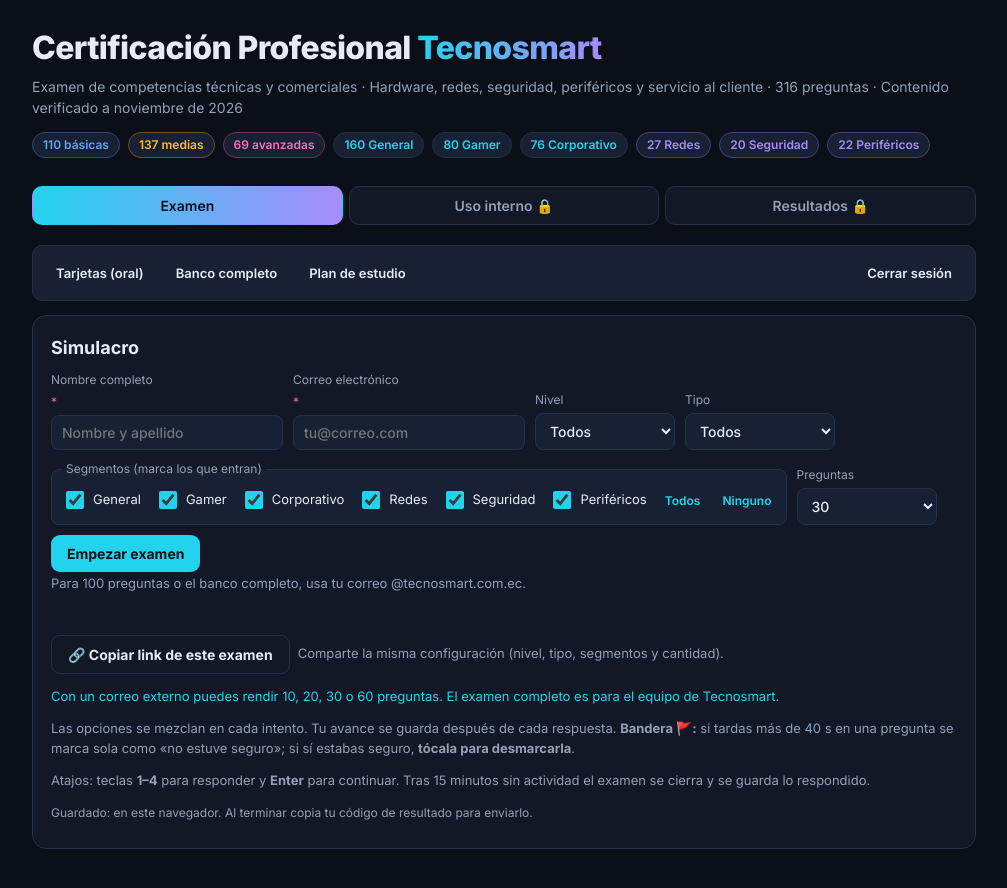
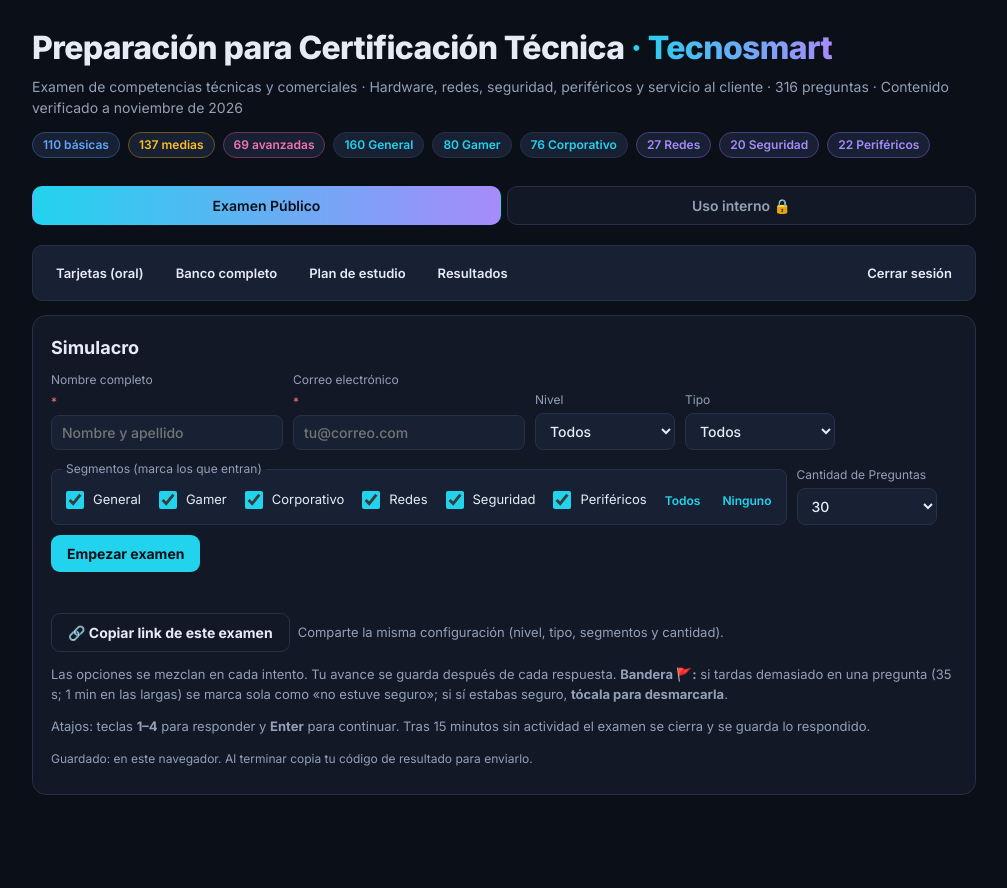
Before and after one commit to erikpro-ec/prueba-tecnosmart, a plain HTML site: page index.html in a window 1280 px wide. Shown: the whole page, without its empty margins (136-1143 px from the left). After the commit the page ends 855 px from the top, so only its background shows below. Drawn offline with Linux system fonts and the light colour scheme; no server answers.

Commit message:
Pestaña Resultados dentro de Uso interno, 50 preguntas, flag 35 s/60 s, nuevo título y textos públicos
Co-Authored-By: Claude Sonnet 5.5 <noreply@anthropic.com>
Claude-Session: https://claude.ai/code/session_01WsQ8LKKpF8VBkY1SqvEDLj

```diff
--- a/index.html
+++ b/index.html
@@ -3,7 +3,7 @@
 <head>
 <meta charset="UTF-8">
 <meta name="viewport" content="width=device-width, initial-scale=1">
-<title>Certificación Profesional Tecnosmart · Examen técnico</title>
+<title>Preparación para Certificación Técnica - Tecnosmart</title>
 <link rel="preconnect" href="https://fonts.googleapis.com">
 <link href="https://fonts.googleapis.com/css2?family=Inter:wght@400;500;600;700;800&family=JetBrains+Mono:wght@500&display=swap" rel="stylesheet">
 <style>
@@ -165,19 +165,18 @@ img,svg,video{max-width:100%}
 <body>
 <div class="wrap">
 <header>
-  <h1>Certificación Profesional <span>Tecnosmart</span></h1>
+  <h1>Preparación para Certificación Técnica <span>· Tecnosmart</span></h1>
   <p>Examen de competencias técnicas y comerciales · Hardware, redes, seguridad, periféricos y servicio al cliente · <span id="tot">60</span> preguntas · Contenido verificado a noviembre de 2026</p>
   <div class="stats" id="stats"></div>
 </header>
 
 <nav>
-  <button data-v="quiz">Examen</button>
+  <button data-v="quiz">Examen Público</button>
   <button data-v="interno">Uso interno 🔒</button>
-  <button data-v="admin">Resultados 🔒</button>
 </nav>
-<div class="subnav hidden" id="inSub"><button data-v="tarjetas">Tarjetas (oral)</button><button data-v="banco">Banco completo</button><button data-v="plan">Plan de estudio</button><span class="sp"></span><span class="lock" id="inIdle"></span><button id="inOut" type="button">Cerrar sesión</button></div>
+<div class="subnav hidden" id="inSub"><button data-v="tarjetas">Tarjetas (oral)</button><button data-v="banco">Banco completo</button><button data-v="plan">Plan de estudio</button><button data-v="admin">Resultados</button><span class="sp"></span><span class="lock" id="inIdle"></span><button id="inOut" type="button">Cerrar sesión</button></div>
 <section id="v-interno" class="hidden">
-  <div class="panel"><h2>Uso interno · Tecnosmart</h2><p class="note">Tarjetas de estudio, banco completo de preguntas con respuestas y plan de estudio. Acceso solo para el equipo.</p>
+  <div class="panel"><h2>Uso interno · Tecnosmart</h2><p class="note">Tarjetas de estudio, banco completo, plan de estudio y resultados de los participantes. Acceso solo para el equipo.</p>
     <label>Clave de acceso<input type="password" id="inPw" autocomplete="off"></label>
     <div class="err" id="inErr"></div><div class="row" style="margin-top:8px"><button class="btn" id="inGo" type="button">Entrar</button></div>
     <p class="note" style="margin-top:8px">La sesión se cierra sola tras 15 minutos sin actividad.</p></div>
@@ -199,14 +198,14 @@ img,svg,video{max-width:100%}
       <label>Correo electrónico <span class="req">*</span><input type="email" id="qEmail" placeholder="tu@correo.com" autocomplete="email" inputmode="email"></label>
       <label>Nivel<select id="qLvl"><option value="all">Todos</option><option value="B">Básico</option><option value="M">Medio</option><option value="A">Avanzado</option></select></label><label>Tipo<select id="qTipo"><option value="all">Todos</option><option value="Concepto">Conceptos</option><option value="Caso">Casos prácticos</option></select></label>
       <fieldset class="segs" id="qSeg"><legend>Segmentos (marca los que entran)</legend></fieldset>
-      <label>Preguntas<select id="qCount"><option value="10">10</option><option value="20">20</option><option value="30" selected>30</option><option value="60">60</option><option value="100" data-corp>100</option><option value="999" data-corp>Todas</option></select></label>
+      <label>Cantidad de Preguntas<select id="qCount"><option value="10">10</option><option value="20">20</option><option value="30" selected>30</option><option value="50">50</option><option value="100" data-corp>100</option><option value="999" data-corp>Todas</option></select></label>
       <button class="btn" id="qStart">Empezar examen</button>
     </div>
     <p class="note" id="qCountNote" style="margin-top:2px"></p>
     <div class="err" id="qErr"></div>
     <div class="share"><button class="btn ghost" id="qShare" type="button">🔗 Copiar link de este examen</button><span class="note">Comparte la misma configuración (nivel, tipo, segmentos y cantidad).</span></div>
     <p class="note" id="qPubNote" style="color:var(--acc)"></p>
-    <p class="note" style="margin-top:8px">Las opciones se mezclan en cada intento. Tu avance se guarda después de cada respuesta. <b>Bandera 🚩:</b> si tardas más de 40 s en una pregunta se marca sola como «no estuve seguro»; si sí estabas seguro, <b>tócala para desmarcarla</b>.</p><p class="note">Atajos: teclas <b>1–4</b> para responder y <b>Enter</b> para continuar. Tras 15 minutos sin actividad el examen se cierra y se guarda lo respondido.</p><div class="dbst no" id="dbSt">Guardado: en este navegador.</div>
+    <p class="note" style="margin-top:8px">Las opciones se mezclan en cada intento. Tu avance se guarda después de cada respuesta. <b>Bandera 🚩:</b> si tardas demasiado en una pregunta (35 s; 1 min en las largas) se marca sola como «no estuve seguro»; si sí estabas seguro, <b>tócala para desmarcarla</b>.</p><p class="note">Atajos: teclas <b>1–4</b> para responder y <b>Enter</b> para continuar. Tras 15 minutos sin actividad el examen se cierra y se guarda lo respondido.</p><div class="dbst no" id="dbSt">Guardado: en este navegador.</div>
     <div class="row" style="margin-top:8px"></div>
     <div id="qHist" class="hidden"></div>
   </div>
@@ -1909,14 +1908,14 @@ f.addEventListener("change",cb);f.querySelectorAll(".lnk").forEach(b=>b.onclick=
 const segSel=id=>[...$(id).querySelectorAll("input:checked")].map(i=>i.value);
 
 /* ---------- Navegación ---------- */
-const views=["quiz","interno","tarjetas","banco","plan","admin"],INT=["tarjetas","banco","plan"];let INOK=false;
-function show(v){if(!views.includes(v))v="quiz";if(INT.includes(v)&&!INOK)v="interno";if(v==="interno"&&INOK)v="tarjetas";if(v!=="admin"&&typeof adOpen!=="undefined"&&adOpen){adOpen=false;$("adBody").classList.add("hidden");$("adGate").classList.remove("hidden");$("adPw").value=""}views.forEach(n=>$("v-"+n).classList.toggle("hidden",n!==v));document.querySelectorAll("nav button").forEach(b=>b.classList.toggle("on",b.dataset.v===v||(b.dataset.v==="interno"&&INT.includes(v))));$("inSub").classList.toggle("hidden",!(INOK&&INT.includes(v)));document.querySelectorAll("#inSub button[data-v]").forEach(b=>b.classList.toggle("on",b.dataset.v===v));if(location.hash!=="#"+v)history.replaceState(null,"","#"+v)}
+const views=["quiz","interno","tarjetas","banco","plan","admin"],INT=["tarjetas","banco","plan","admin"];let INOK=false;
+function show(v){if(!views.includes(v))v="quiz";if(INT.includes(v)&&!INOK)v="interno";if(v==="interno"&&INOK)v="tarjetas";views.forEach(n=>$("v-"+n).classList.toggle("hidden",n!==v));document.querySelectorAll("nav button").forEach(b=>b.classList.toggle("on",b.dataset.v===v||(b.dataset.v==="interno"&&INT.includes(v))));$("inSub").classList.toggle("hidden",!(INOK&&INT.includes(v)));document.querySelectorAll("#inSub button[data-v]").forEach(b=>b.classList.toggle("on",b.dataset.v===v));if(location.hash!=="#"+v)history.replaceState(null,"","#"+v);if(v==="admin"&&INOK&&APIOK&&ADKEY)loadRemote().then(r=>{REMOTE=r||[];if(adOpen)renderAdmin()})}
 document.querySelectorAll("nav button,#inSub button[data-v]").forEach(b=>b.onclick=()=>show(b.dataset.v));
 async function checkKey(v){if(!v)return false;if(APIOK)return await apiAuth(v);return await pwOk(v)}
 async function inEnter(){const v=$("inPw").value;$("inErr").textContent="Verificando…";const ok=await checkKey(v);if(!ok){$("inErr").textContent="Clave incorrecta.";return}
-INOK=true;EDOK=true;$("inPw").value="";$("inErr").textContent="";if($("bLockSt")){$("bLockSt").textContent="🔓 Edición desbloqueada";$("bLock").classList.remove("hidden")}show("tarjetas")}
+INOK=true;EDOK=true;if(APIOK)ADKEY=v;adOpen=true;$("adErr").textContent="";$("adGate").classList.add("hidden");$("adBody").classList.remove("hidden");try{renderAdmin();loadRemote().then(r=>{REMOTE=r||[];if(adOpen)renderAdmin()})}catch(e){}$("inPw").value="";$("inErr").textContent="";if($("bLockSt")){$("bLockSt").textContent="🔓 Edición desbloqueada";$("bLock").classList.remove("hidden")}show("tarjetas")}
 $("inGo").onclick=inEnter;$("inPw").onkeydown=e=>{if(e.key==="Enter")inEnter()};
-function lockInterno(){INOK=false;EDOK=false;EDIT=null;if($("bLockSt")){$("bLockSt").textContent="🔒 Edición bloqueada";$("bLock").classList.add("hidden")}if(INT.includes(location.hash.slice(1)))show("interno")}
+function lockInterno(){INOK=false;EDOK=false;EDIT=null;adOpen=false;ADKEY="";$("adBody").classList.add("hidden");$("adGate").classList.remove("hidden");$("adPw").value="";if($("bLockSt")){$("bLockSt").textContent="🔒 Edición bloqueada";$("bLock").classList.add("hidden")}if(INT.includes(location.hash.slice(1)))show("interno")}
 $("inOut").onclick=()=>{lockInterno();toast("Sesión de uso interno cerrada")};
 function toast(t){const d=document.createElement("div");d.className="toast";d.setAttribute("role","status");d.textContent=t;document.body.appendChild(d);setTimeout(()=>d.remove(),2600)}
 /* Cierre por inactividad (15 min) */
@@ -1950,7 +1949,7 @@ $("adBody").innerHTML=`<div class="row" style="justify-content:space-between;ali
 ${rk}<h2 style="margin-top:14px">Participantes</h2><div class="row"><input type="text" id="adQ" placeholder="Buscar por nombre o correo" value="${esc(qs)}"><button class="btn ghost" id="adCsv" type="button">Exportar CSV (copiar)</button></div>
 <textarea id="adOut" rows="4" class="hidden" readonly style="margin-top:8px"></textarea>
 ${h.length?`<table style="margin-top:10px"><tr><th>Fecha</th><th>Participante</th><th>Filtro</th><th>Puntaje</th><th>Tiempo</th><th>★</th><th></th></tr>${h.map(r=>`<tr><td>${new Date(r.d).toLocaleString("es-EC",{dateStyle:"short",timeStyle:"short"})}<br><span class="note">${esc(r.src||"navegador")}${r.st==="en curso"?" · en curso ("+r.t+"/"+(r.tq||r.t)+")":""}</span></td><td>${esc(r.n)}<br><span class="note">${esc(r.e)}</span></td><td>${esc(r.f)}</td><td><b>${r.p}%</b> (${r.c}/${r.t})</td><td>${fmtT(r.dur||0)}</td><td>${stars(r.rating)}</td><td><button class="btn ghost adD" data-id="${r.id}" type="button">Ver</button></td></tr><tr class="hidden" id="ad-${r.id}"><td colspan="7"><b>Expectativa:</b> ${esc(r.exp||"—")}<br><b>Comentario:</b> ${esc(r.comment||"—")}<br><b>Sugerencias:</b> ${(r.sug&&r.sug.length?r.sug.map(esc).join(" · "):"—")}<br><b>Por nivel:</b> ${["B","M","A"].filter(k=>r.by&&r.by[k]).map(k=>LV[k]+" "+r.by[k].o+"/"+r.by[k].t).join(" · ")||"—"}<br><b>Falladas:</b> ${(r.miss||[]).map(m=>"P"+m.n).join(", ")||"ninguna"}<br><b>Marcadas:</b> ${(r.flags||[]).map(f=>"P"+f.n+(f.auto?" (auto)":"")).join(", ")||"ninguna"}<br><b>Refutaciones:</b> ${(r.refs||[]).map(f=>"P"+f.n+": "+esc(f.c)).join(" · ")||"ninguna"}</td></tr>`).join("")}</table>`:`<p class="note" style="margin-top:12px">Aún no hay tests en este navegador.</p>`}`;
-$("adLock").onclick=()=>{adOpen=false;$("adBody").classList.add("hidden");$("adGate").classList.remove("hidden");$("adPw").value=""};
+$("adLock").onclick=()=>{lockInterno();toast("Sesión de uso interno cerrada")};
 $("adQ").oninput=()=>{const v=$("adQ").value;renderAdmin();const e=$("adQ");e.focus();e.setSelectionRange(v.length,v.length)};
 $("adCsv").onclick=()=>{const t=adCsv(all);const o=$("adOut");o.classList.remove("hidden");o.value=t;o.select();try{navigator.clipboard.writeText(t)}catch(x){}};
 document.querySelectorAll(".adD").forEach(b=>b.onclick=()=>$("ad-"+b.dataset.id).classList.toggle("hidden"));
@@ -1989,7 +1988,7 @@ function mergedPeople(){const m={};const rank=r=>(r.st==="en curso"?0:2)+(r.rati
 /* ---------- Quiz ---------- */
 let run=null,tmr=null;const strip=h=>String(h).replace(/<[^>]+>/g,"").replace(/&amp;/g,"&");const fmtT=s=>Math.floor(s/60)+":"+String(s%60).padStart(2,"0");
 const MAILRX=/^[^\s@<>"]+@[^\s@<>"]+\.[a-z]{2,}$/i,TSRX=/@tecnosmart\.com\.ec$/i,ENDPOINT="";
-function updateCounts(){const corp=TSRX.test(($("qEmail").value||"").trim().toLowerCase());const sel=$("qCount");sel.querySelectorAll("option[data-corp]").forEach(o=>{o.hidden=!corp;o.disabled=!corp});if(!corp&&(sel.value==="100"||sel.value==="999"))sel.value="60";$("qCountNote").textContent=corp?"":"Para 100 preguntas o el banco completo, usa tu correo @tecnosmart.com.ec."}
+function updateCounts(){const corp=TSRX.test(($("qEmail").value||"").trim().toLowerCase());const sel=$("qCount");sel.querySelectorAll("option[data-corp]").forEach(o=>{o.hidden=!corp;o.disabled=!corp});if(!corp&&(sel.value==="100"||sel.value==="999"))sel.value="50";$("qCountNote").textContent=""}
 const wc=t=>(t.trim().match(/\S+/g)||[]).length;
 const people=()=>store.get("ts_people",[]);
 function savePerson(r){const a=people(),i=a.findIndex(x=>x.id===r.id);if(i>=0)a[i]=r;else a.push(r);store.set("ts_people",a)}
@@ -2013,14 +2012,15 @@ $("qSetup").classList.add("hidden");$("qRun").classList.remove("hidden");renderQ
 document.addEventListener("keydown",e=>{if(!run||run.done||$("qRun").classList.contains("hidden"))return;const tg=e.target.tagName;if(tg==="TEXTAREA"||tg==="INPUT"||tg==="SELECT")return;
  if(!run.ans&&/^[1-4]$/.test(e.key)){const b=$("qRun").querySelector('.opt[data-k="'+e.key+'"]');if(b){e.preventDefault();b.click()}}
  else if(run.ans&&e.key==="Enter"&&$("qNext")){e.preventDefault();$("qNext").click()}});
+function flagSecs(x){const w=(String(x.q)+" "+String(x.o[0])).replace(/<[^>]*>/g," ").split(/\s+/).filter(Boolean).length;return w>60?60:35}
 function renderQ(){const x=run.pool[run.i];const opts=shuffle(x.o.map((t,j)=>({t,c:j===0})));
 $("qRun").innerHTML=`<div class="qhead"><span class="qnum">Pregunta ${run.i+1} de ${run.pool.length} · P${x.n}</span><span class="qnum" id="qTimer">⏱ ${fmtT(Math.round((Date.now()-run.t0)/1000))}</span><span class="qnum">✓ ${run.ok}${run.streak>=3?` · <span class="streak">🔥 racha ${run.streak}</span>`:""}</span></div>
 <div class="bar" role="progressbar" aria-valuemin="0" aria-valuemax="${run.pool.length}" aria-valuenow="${run.i}"><i style="width:${run.i/run.pool.length*100}%"></i></div><div>${chips(x)}</div><div class="qtext">${x.q}</div><div class="row" style="margin:6px 0;align-items:center"><button class="btn ghost" id="qFlag" type="button"></button><span class="note" id="qFlagNote"></span></div>
 <div class="opts">${opts.map((o,j)=>`<button class="opt" data-c="${o.c?1:0}" data-k="${j+1}">${String.fromCharCode(65+j)}) ${o.t}</button>`).join("")}</div><div id="qExp"></div><div id="qRefBox"></div>`;
-const n=x.n;clearTimeout(run.at);run.q0=Date.now();run.ans=false;
-const paintF=()=>{const f=run.fl[n],on=!!(f&&f.m);$("qFlag").classList.toggle("on",on);$("qFlag").textContent=on?"🚩 Marcada: no estuve seguro (quitar)":"🚩 En esta pregunta no estuve seguro";$("qFlagNote").textContent=on&&f.auto?"Se marcó sola por pasar de 40 s. Si sí estabas seguro, toca la bandera para desmarcarla.":on?"Toca la bandera otra vez para desmarcarla.":""};paintF();
+const n=x.n;clearTimeout(run.at);run.q0=Date.now();run.ans=false;const FT=flagSecs(x);
+const paintF=()=>{const f=run.fl[n],on=!!(f&&f.m);$("qFlag").classList.toggle("on",on);$("qFlag").textContent=on?"🚩 Marcada: no estuve seguro (quitar)":"🚩 En esta pregunta no estuve seguro";$("qFlagNote").textContent=on&&f.auto?"Se marcó sola por pasar de "+FT+" s. Si sí estabas seguro, toca la bandera para desmarcarla.":on?"Toca la bandera otra vez para desmarcarla.":""};paintF();
 $("qFlag").onclick=()=>{const f=run.fl[n];run.fl[n]=(f&&f.m)?{m:false,off:true}:{m:true,auto:false,sec:Math.round((Date.now()-run.q0)/1000)};paintF();if(run.ans)saveProgress()};
-run.at=setTimeout(()=>{if(!run.ans&&!(run.fl[n]&&run.fl[n].off)&&!(run.fl[n]&&run.fl[n].m)){run.fl[n]={m:true,auto:true,sec:40};paintF()}},40000);
+run.at=setTimeout(()=>{if(!run.ans&&!(run.fl[n]&&run.fl[n].off)&&!(run.fl[n]&&run.fl[n].m)){run.fl[n]={m:true,auto:true,sec:FT};paintF()}},FT*1000);
 $("qRun").querySelectorAll(".opt").forEach(b=>b.onclick=()=>{const good=b.dataset.c==="1";if(good){run.ok++;run.streak++;run.best=Math.max(run.best,run.streak)}else{run.miss.push(x);run.streak=0}run.ans=true;clearTimeout(run.at);run.qt[n]=Math.round((Date.now()-run.q0)/1000);run.res[n]=good;saveProgress();
 $("qRun").querySelectorAll(".opt").forEach(o=>{o.disabled=true;if(o.dataset.c==="1")o.classList.add("ok")});if(good)b.classList.add("pop");else b.classList.add("bad","shake");
 $("qExp").innerHTML=`<div class="exp"><b>${good?"¡Correcto!":"Respuesta correcta: "+x.o[0]}</b><br>${x.e}</div><div class="row" style="margin-top:12px;justify-content:flex-end"><button class="btn ghost" id="qRef" type="button"></button>${(run.pool.length>10&&(run.i+1)>=Math.ceil(run.pool.length*0.6)&&run.i+1<run.pool.length)?`<button class="btn ghost" id="qQuit">Terminar</button>`:""}<button class="btn" id="qNext">${run.i+1<run.pool.length?"Siguiente →":"Ver resultado"}</button></div>`;
@@ -2048,12 +2048,12 @@ function shareURL(cfg){const base=/github\.io$/.test(location.hostname)?location
 async function copyLink(url,btn){let ok=false;try{await navigator.clipboard.writeText(url);ok=true}catch(e){}
  if(ok){toast("Link copiado: compártelo por WhatsApp o correo");return}const box=document.createElement("div");box.className="share";box.innerHTML='<input type="text" readonly aria-label="Link del examen">';box.firstChild.value=url;btn.parentNode.after(box);box.firstChild.select();toast("Selecciona y copia el link")}
 function curCfg(){return {l:$("qLvl").value,sg:segSel("qSeg"),kt:$("qTipo").value,c:+$("qCount").value}}
-const PUBCOUNTS=["10","20","30","60"];
+const PUBCOUNTS=["10","20","30","50"];
 function gateCounts(){const corp=TSRX.test($("qEmail").value.trim().toLowerCase());const sel=$("qCount");
  [...sel.options].forEach(o=>{const pub=PUBCOUNTS.includes(o.value);o.hidden=!corp&&!pub;o.disabled=!corp&&!pub});
- if(!corp&&!PUBCOUNTS.includes(sel.value))sel.value="60";
- const note=$("qPubNote");if(note)note.textContent=corp?"":"Con un correo externo puedes rendir 10, 20, 30 o 60 preguntas. El examen completo es para el equipo de Tecnosmart."}
-function applyShared(){const u=new URLSearchParams(location.search);if(![...u.keys()].length)return;const l=u.get("nivel"),sg=(u.get("seg")||"").split(",").filter(x=>SEGS.includes(x)),kt=u.get("tipo"),c=u.get("n");
+ if(!corp&&!PUBCOUNTS.includes(sel.value))sel.value="50";
+ const note=$("qPubNote");if(note)note.textContent=""}
+function applyShared(){const u=new URLSearchParams(location.search);if(![...u.keys()].length)return;let l=u.get("nivel"),sg=(u.get("seg")||"").split(",").filter(x=>SEGS.includes(x)),kt=u.get("tipo"),c=u.get("n");if(c==="60")c="50";
  if(["B","M","A"].includes(l))$("qLvl").value=l;if(["Concepto","Caso"].includes(kt))$("qTipo").value=kt;if(c&&[...$("qCount").options].some(o=>o.value===c))$("qCount").value=c;
  if(sg.length)$("qSeg").querySelectorAll("input").forEach(i=>i.checked=sg.includes(i.value));
  const desc=[l&&LV[l]?LV[l]:"Todos los niveles",kt==="Caso"?"Casos prácticos":kt==="Concepto"?"Conceptos":"",sg.length?sg.join(", "):"",c?(c==="999"?"todas las preguntas":c+" preguntas"):""].filter(Boolean).join(" · ");
```
